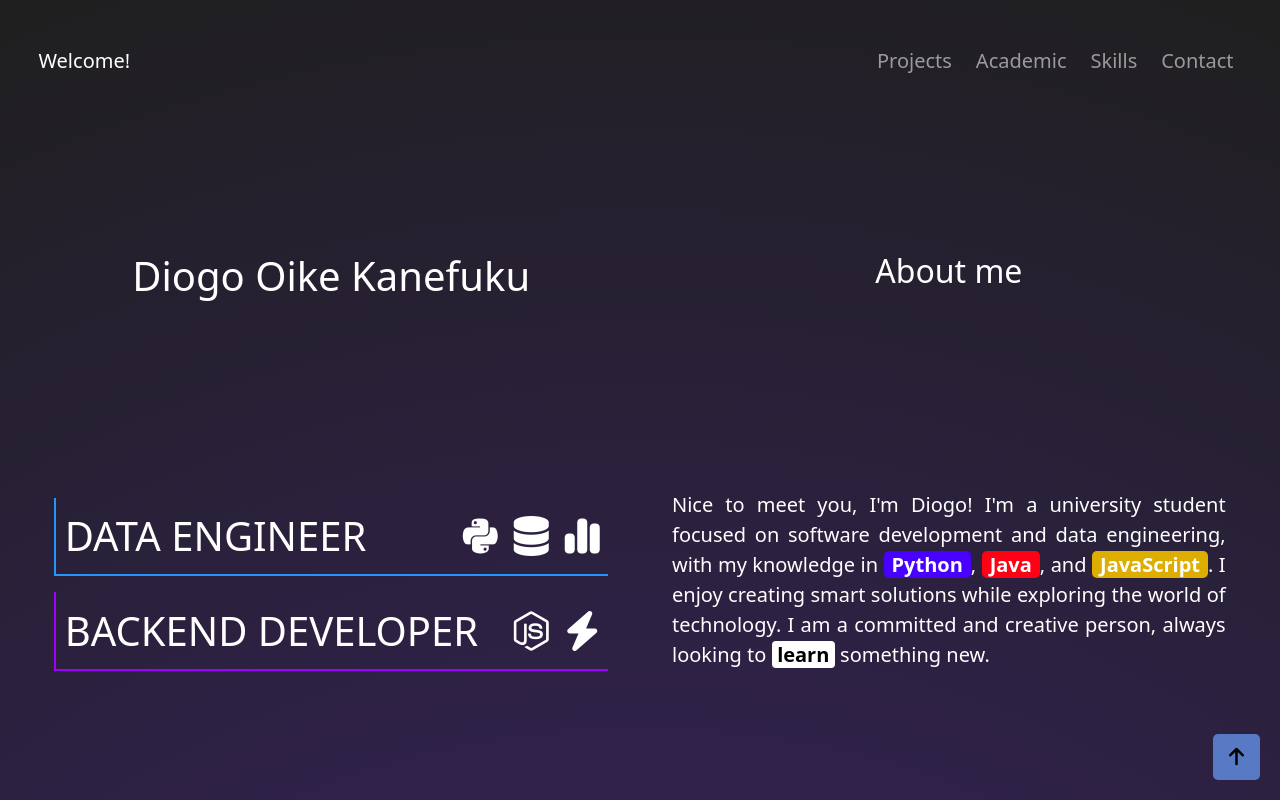
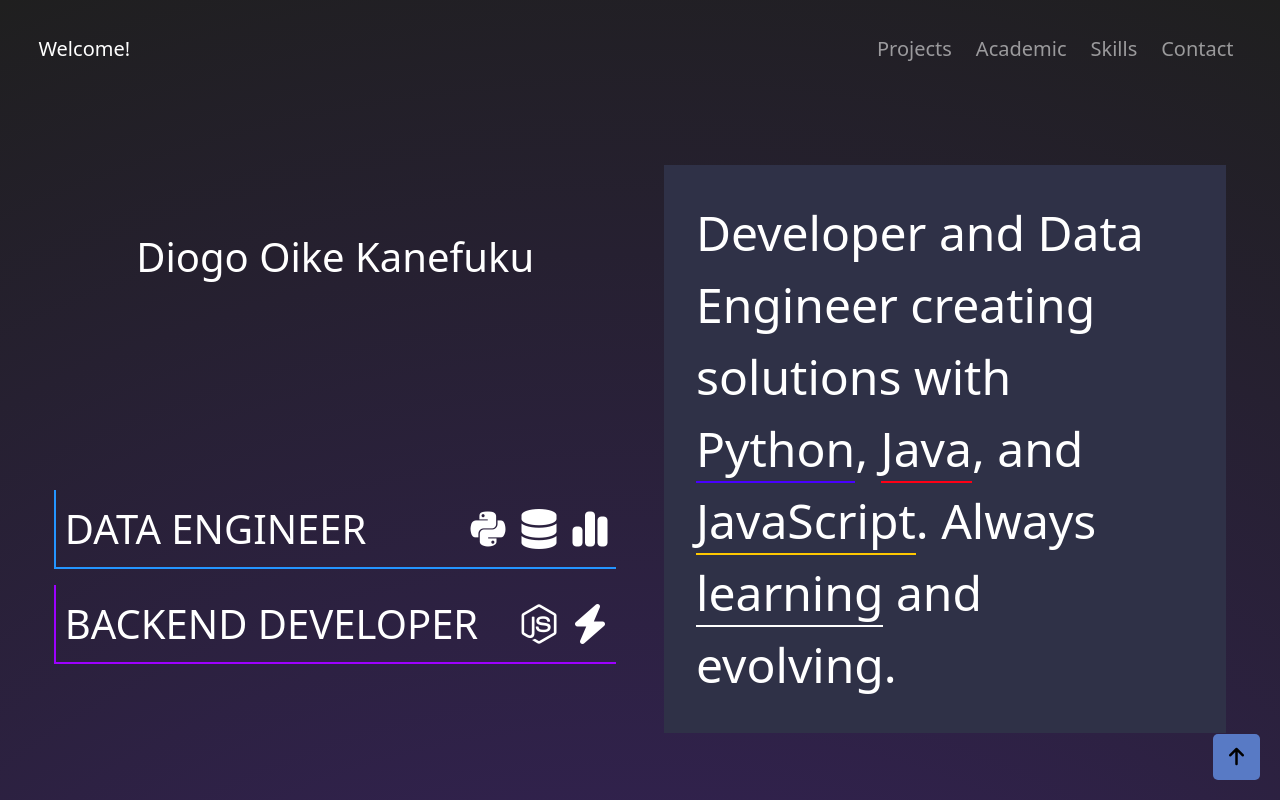
Before and after one commit to Dnaka27/Portfolio_v5, a React (Vite) app: page / in a window 1280 px wide. Shown: the top 800 px of the page. Built offline with nearby package versions, Linux system fonts and the light colour scheme; the HTML template or start-up script is replaced by a standard one.

Commit message:
header layout and style

```diff
--- a/src/components/Header.css
+++ b/src/components/Header.css
@@ -5,8 +5,8 @@ header {
   flex-direction: column;
   text-align: center;
 }
-#nav-style{
-  padding: 3% 3%;
+#nav-style {
+  padding: 2% 3%;
 }
 .navbar-nav {
   display: flex;
@@ -25,7 +25,7 @@ header {
   padding: 0% 3%;
   display: flex;
   justify-content: space-between;
-  gap: 2rem;
+  gap: 1rem;
   align-items: center;
   height: 100%;
   margin: auto;
@@ -45,7 +45,6 @@ header {
 h1 {
   text-align: center;
   font-size: 3.5rem;
-  font-weight: bold;
 }
 
 .my-functions {
@@ -55,12 +54,13 @@ h1 {
   margin: 0;
 }
 
-.function-icons{
+.function-icons {
   display: flex;
   gap: 1rem;
 }
 
-.main-role, .secondary-role {
+.main-role,
+.secondary-role {
   padding: 1.5%;
   font-size: 2.5rem;
   color: #ffffff;
@@ -90,37 +90,28 @@ h1 {
 }
 
 .about-text {
-  text-align: justify;
+  padding: 2rem;
+  font-size: 3rem;
+  text-align: left;
   margin: 0;
+  font-weight: 100;
+  background-color: #2f3147;
 }
 
-header .styleTech{
-  font-weight: bold;
+.header-stylePY {
+  border-bottom: 2px solid #4800ff;
 }
 
-header .styleJV {
-  background-color: #ff0015;
+.header-styleJV {
+  border-bottom: 2px solid #ff0015;
 }
 
-header .styleJS {
-  background-color: #ddad00;
-}
-
-header .stylePY {
-  background-color: #4800ff;
-}
-
-.styleEnph,
-.styleTech {
-  padding: 0 1%;
-  border-radius: 0.25rem;
-  color: white;
+.header-styleJS {
+  border-bottom: 2px solid #ffc800;
 }
 
 .styleEnph {
-  background-color: #fff;
-  font-weight: bold;
-  color: black;
+  border-bottom: 2px solid white;
 }
 
 /* Botão fixo */
@@ -193,7 +184,7 @@ header .stylePY {
   }
 
   .about-text {
-    font-size: 1rem;
+    font-size: 2rem;
     padding: 0.5rem;
   }
 
@@ -225,6 +216,6 @@ header .stylePY {
   }
 
   .about-text {
-    font-size: 0.9rem;
+    font-size: 1.75rem;
   }
 }
--- a/src/components/Header.jsx
+++ b/src/components/Header.jsx
@@ -66,24 +66,30 @@ const Header = () => {
           <h1>Diogo Oike Kanefuku</h1>
           <div className='my-functions'>
             <div className='main-role'>
-              <span>DATA ENGINEER</span> <div className="function-icons"><i className='fa-brands fa-python'></i><i className='fa-solid fa-database'></i><i class="fa-solid fa-chart-simple"></i></div>
+              <span>DATA ENGINEER</span>{' '}
+              <div className='function-icons'>
+                <i className='fa-brands fa-python'></i>
+                <i className='fa-solid fa-database'></i>
+                <i class='fa-solid fa-chart-simple'></i>
+              </div>
             </div>
             <div className='secondary-role'>
-              <span>BACKEND DEVELOPER</span> <div className="function-icons"><i class="fa-brands fa-node-js"></i><i class="fa-solid fa-bolt"></i></div>
+              <span>BACKEND DEVELOPER</span>{' '}
+              <div className='function-icons'>
+                <i class='fa-brands fa-node-js'></i>
+                <i class='fa-solid fa-bolt'></i>
+              </div>
             </div>
           </div>
         </div>
         <div className='about-me'>
-          <h2>About me</h2>
           <p className='about-text'>
-            Nice to meet you, I'm Diogo! I'm a university student focused on
-            software development and data engineering, with my knowledge in{' '}
-            <span className='styleTech stylePY'>Python</span>,{' '}
-            <span className='styleTech styleJV'>Java</span>, and{' '}
-            <span className='styleTech styleJS'>JavaScript</span>. I enjoy
-            creating smart solutions while exploring the world of technology. I
-            am a committed and creative person, always looking to{' '}
-            <span className='styleEnph'>learn</span> something new.
+            Developer and Data Engineer
+            creating solutions with{' '}
+            <span className='header-styleTech header-stylePY'>Python</span>,{' '}
+            <span className='header-styleTech header-styleJV'>Java</span>, and{' '}
+            <span className='header-styleTech header-styleJS'>JavaScript</span>. Always{' '}
+            <span className='styleEnph'>learning</span> and evolving.
           </p>
         </div>
       </div>
```
